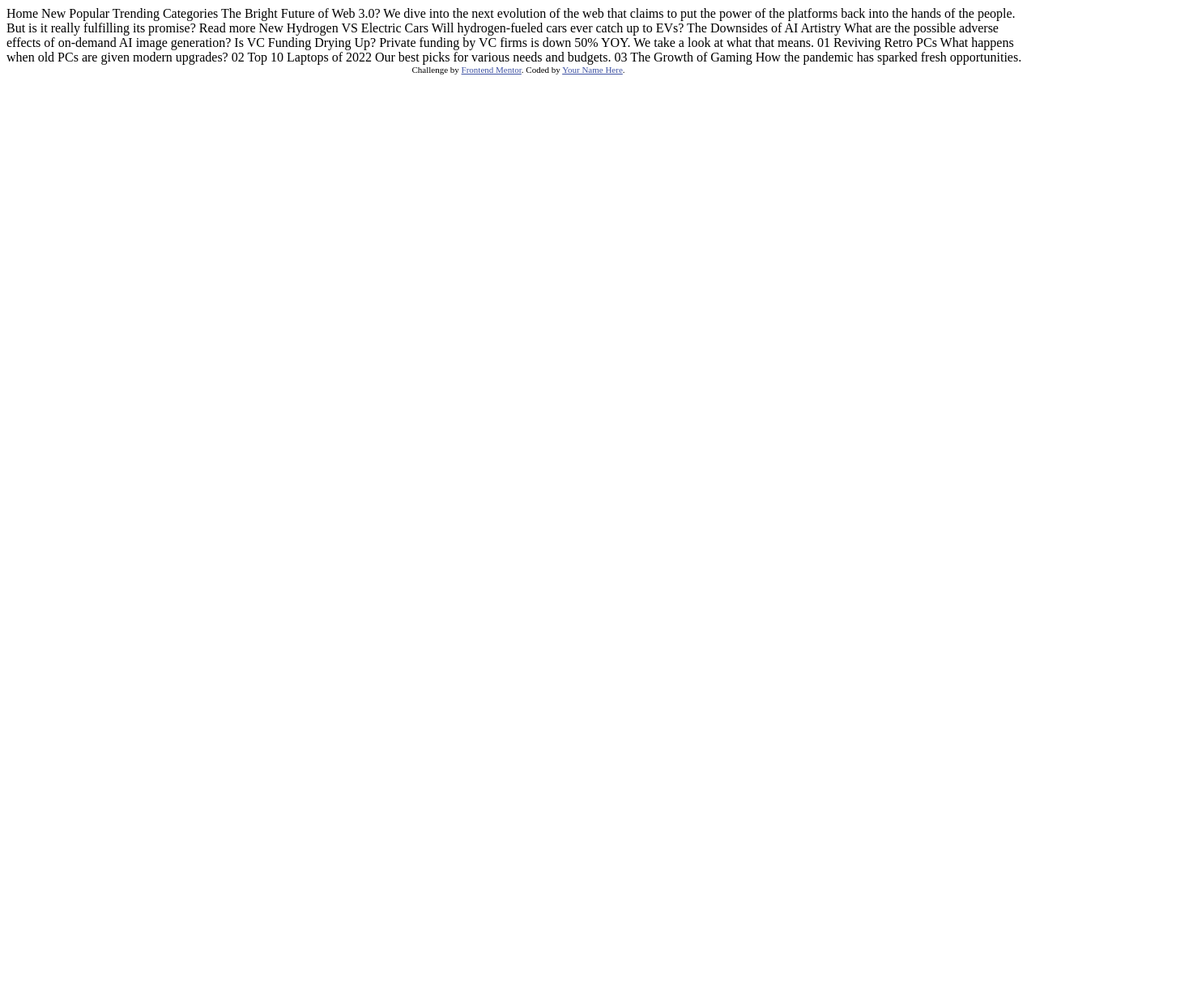
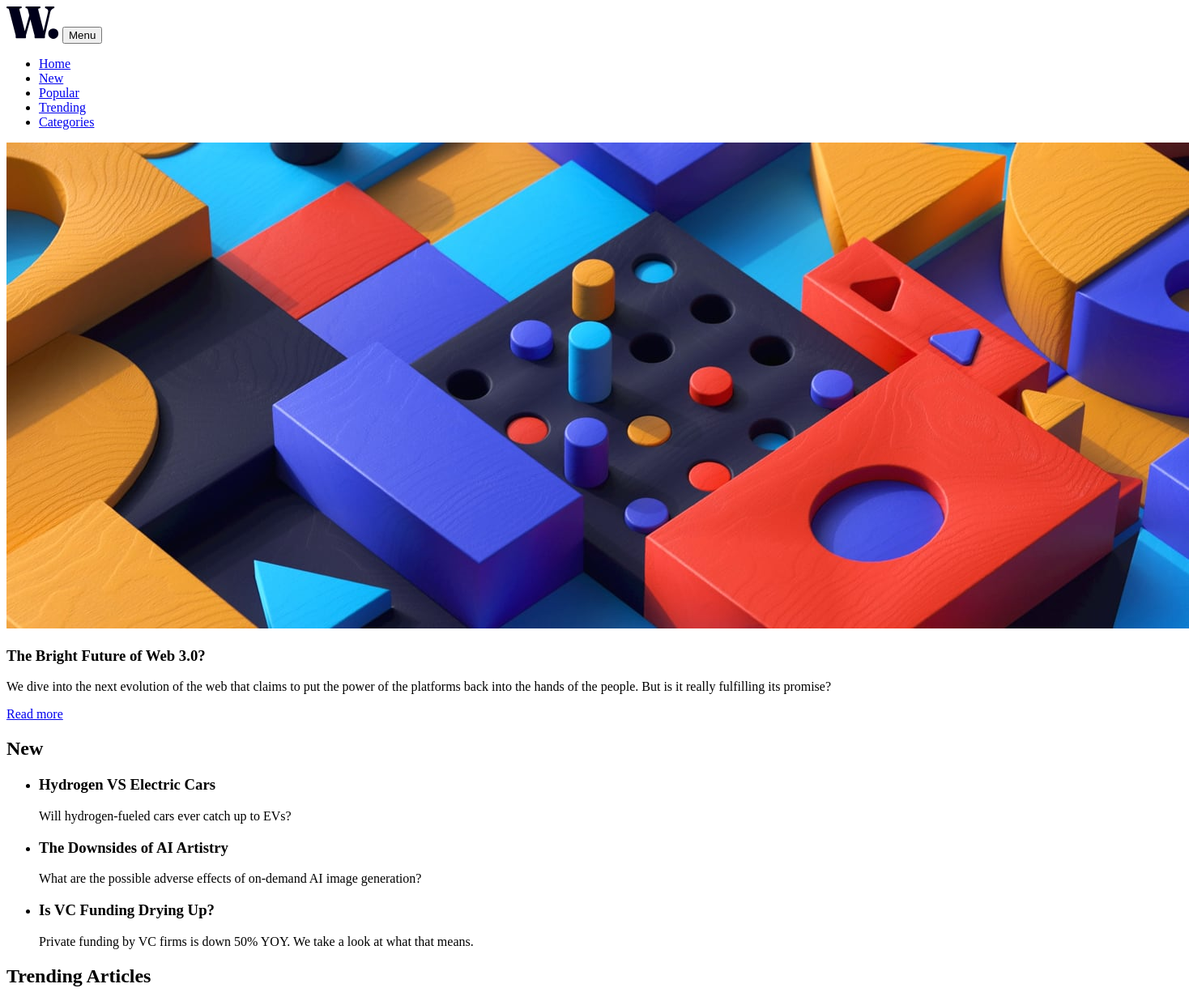
Before and after one commit to snehamoybag/fem-news-homepage-main, a website: page src/index.html in a window 1280 px wide. Shown: the top 1236 px of the page at 81% size, 1468 px wide, since content can reach past the window. Before the commit the page ends 800 px from the top, so only its background shows below. Drawn offline with Linux system fonts and the light colour scheme.

Commit message:
do basic html markup

```diff
--- a/src/index.html
+++ b/src/index.html
@@ -3,58 +3,115 @@
 <head>
   <meta charset="UTF-8">
   <meta name="viewport" content="width=device-width, initial-scale=1.0"> <!-- displays site properly based on user's device -->
-
+  <meta name="author" content="Snehamoy Bag">
   <link rel="icon" type="image/png" sizes="32x32" href="./assets/images/favicon-32x32.png">
+  <script type="module" src="js/index.js"></script>
 
   <title>Frontend Mentor | News homepage</title>
-
-  <!-- Feel free to remove these styles or customise in your own stylesheet 👍 -->
-  <style>
-    .attribution { font-size: 11px; text-align: center; }
-    .attribution a { color: hsl(228, 45%, 44%); }
-  </style>
 </head>
 <body>
+  <header class="header">
+    <div class="container">
+      <img class="header__logo" src="/assets/images/logo.svg" alt="Site Logo">
+      <button class="btn__hamburger" aria-controls="primary-nav" aria-expanded="false">
+        <span class="sr-only">Menu</span>
+        <span class="btn__hamburger-lines"></span>
+      </button>
+      <nav class="header__nav" id="primary-nav" aria-label="Primary Navigation">
+        <ul>
+          <li><a href="#">Home</a></li>
+          <li><a href="#">New</a></li>
+          <li><a href="#">Popular</a></li>
+          <li><a href="#">Trending</a></li>
+          <li><a href="#">Categories</a></li>
+        </ul>
+      </nav>
+    </div>
+  </header>
 
-  Home
-  New
-  Popular
-  Trending
-  Categories
+  <main class="main">
+    <div class="container">
+      <section class="featured">
+        <article class="featured__article">
+          <picture class="featured__cover-img" aria-label="Article Cover">
+            <source srcset="/assets/images/image-web-3-desktop.jpg" media="(min-width: 45em)"></source>
+            <img src="/assets/images/image-web-3-mobile.jpg" alt="">
+          </picture>
+          <h1 class="featured__title">The Bright Future of Web 3.0?</h1>
+          <div class="featured__description">
+            <p>
+              We dive into the next evolution of the web that claims to put the power of the platforms back into the hands of the people.
+              But is it really fulfilling its promise?
+            </p>
+            <a class="btn__read-more" href="#">Read more</a>
+          </div>
+        </article>
+      </section>
+      <section class="new">
+        <h2 class="new__title">New</h2>
+        <ul class="new__list">
+          <li>
+            <article>
+              <h3 class="new__list-title">Hydrogen VS Electric Cars</h3>
+              <p class="new__list-paragraph">Will hydrogen-fueled cars ever catch up to EVs?</p>
+            </article>
+          </li>
+          <li>
+            <article>
+              <h3 class="new__list-title">The Downsides of AI Artistry</h3>
+              <p class="new__list-paragraph">What are the possible adverse effects of on-demand AI image generation?</p>
+            </article>
+          </li>
+          <li>
+            <article>
+              <h3 class="new__list-title">Is VC Funding Drying Up?</h3>
+              <p class="new__list-paragraph">Private funding by VC firms is down 50% YOY. We take a look at what that means.</p>
+            </article>
+          </li>
+        </ul>
+      </section>
+      <section class="trending">
+        <h2 class="sr-only">Trending Articles</h2>
+        <ol class="trending__list">
+          <li>
+            <article>
+              <img class="trending__thumbnail" src="/assets/images/image-retro-pcs.jpg" alt="">
+              <div class="trending__txt-content">
+                <h3 class="trending__list-title">Reviving Retro PCs</h3>
+                <p class="trending__list-paragraph">What happens when old PCs are given modern upgrades?</p>
+              </div>
+            </article>
+          </li>
+          <li>
+            <article>
+              <img class="trending__thumbnail" src="/assets/images/image-top-laptops.jpg" alt="">
+              <div class="trending__txt-content">
+                <h3 class="trending__list-title">Top 10 Laptops of 2022</h3>
+                <p class="trending__list-paragraph">Our best picks for various needs and budgets.</p>
+              </div>
+            </article>
+          </li>
+          <li>
+            <article>
+              <img class="trending__thumbnail" src="/assets/images/image-gaming-growth.jpg" alt="">
+              <div class="trending__txt-content">
+                <h3 class="trending__list-title">The Growth of Gaming</h3>
+                <p class="trending__list-paragraph">How the pandemic has sparked fresh opportunities.</p>
+              </div>
+            </article>
+          </li>
+        </ol>
+      </section>
+    </div>
+  </main>
 
-  The Bright Future of Web 3.0?
-
-  We dive into the next evolution of the web that claims to put the power of the platforms back into the hands of the people.
-  But is it really fulfilling its promise?
-
-  Read more
-
-  New
-
-  Hydrogen VS Electric Cars
-  Will hydrogen-fueled cars ever catch up to EVs?
-
-  The Downsides of AI Artistry
-  What are the possible adverse effects of on-demand AI image generation?
-
-  Is VC Funding Drying Up?
-  Private funding by VC firms is down 50% YOY. We take a look at what that means.
-
-  01
-  Reviving Retro PCs
-  What happens when old PCs are given modern upgrades?
-
-  02
-  Top 10 Laptops of 2022
-  Our best picks for various needs and budgets.
-
-  03
-  The Growth of Gaming
-  How the pandemic has sparked fresh opportunities.
-
-  <div class="attribution">
-    Challenge by <a href="https://www.frontendmentor.io?ref=challenge" target="_blank">Frontend Mentor</a>.
-    Coded by <a href="#">Your Name Here</a>.
-  </div>
+  <footer class="footer">
+    <div class="container">
+      <div class="footer__attribution">
+        Challenge by <a href="https://www.frontendmentor.io?ref=challenge" target="_blank">Frontend Mentor</a>.
+        Coded by <a href="#">Your Name Here</a>.
+      </div>
+    </div>
+  </footer>
 </body>
 </html>
```
